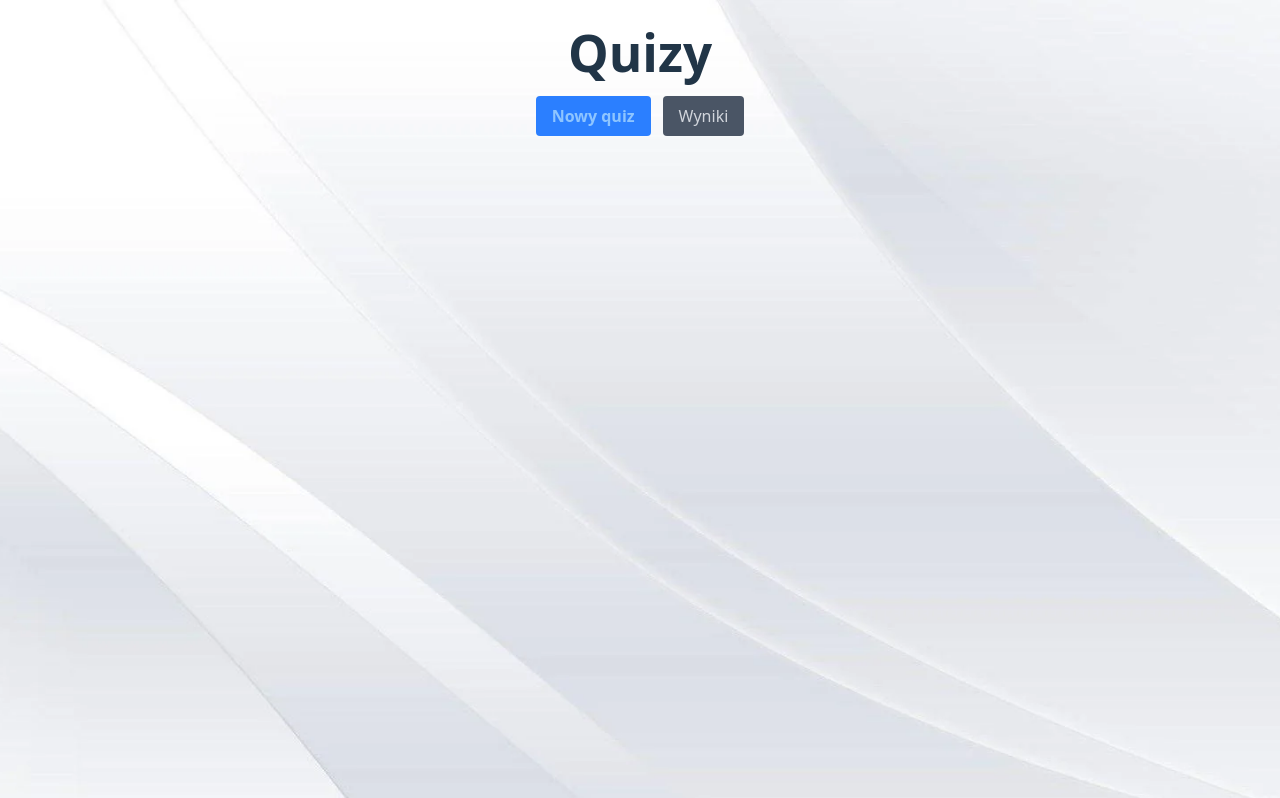
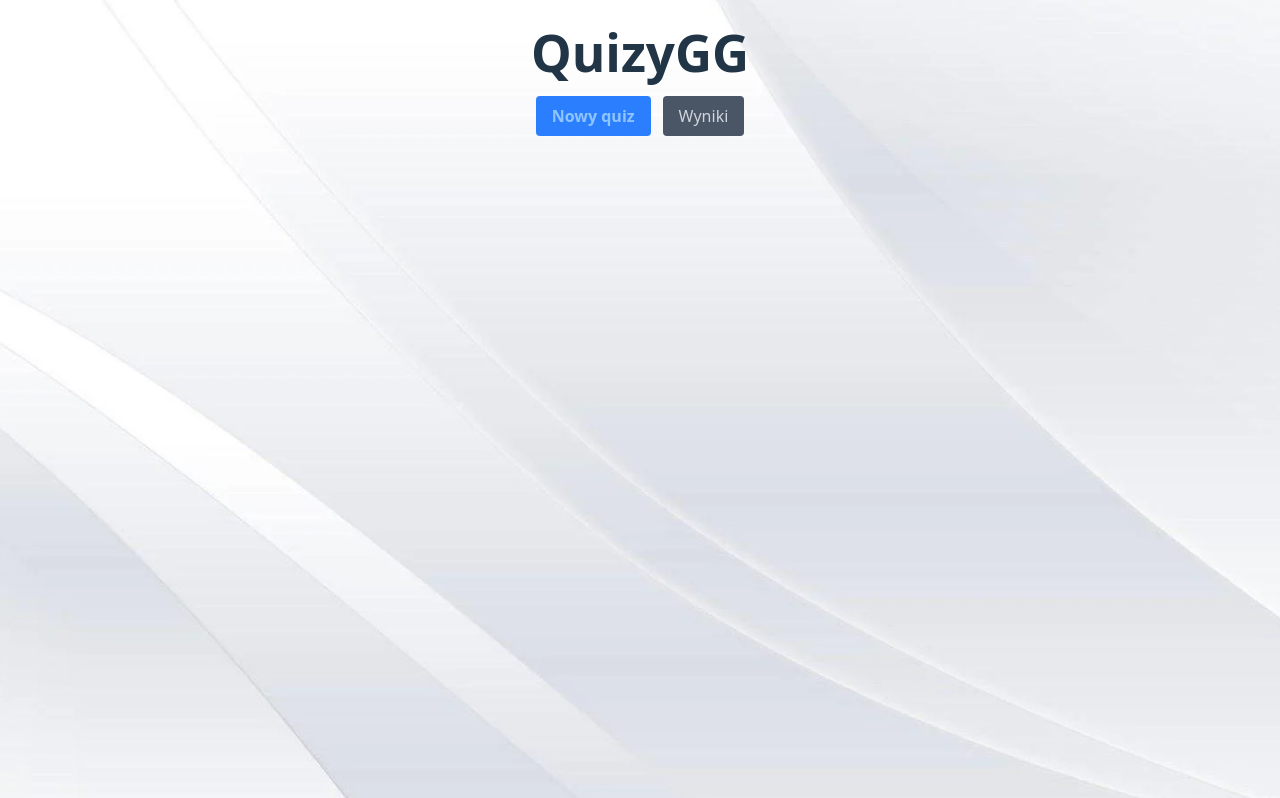
Before and after one commit to w1nned/quizygg, a React (Vite) app: page / in a window 1280 px wide. Shown: the top 798 px of the page. Built offline with nearby package versions, Linux system fonts and the light colour scheme.

Commit message:
savequizfix

```diff
--- a/src/components/QuizCreator.jsx
+++ b/src/components/QuizCreator.jsx
@@ -154,9 +154,8 @@ function QuizCreator() {
   };
 
   const saveQuiz = () => {
-    saveQuestion()
+  saveQuestion();
 
-    setQuestions(questions => {
   if (questions.length === 0 && !text) {
     alert("Dodaj przynajmniej jedno pytanie");
     return;
@@ -173,8 +172,6 @@ function QuizCreator() {
 
   saveQuizzes(quizzes);
   navigate("/");
-      return questions;
-    })
 };
 
   const saveStateToHistory = () => {
--- a/src/components/QuizList.jsx
+++ b/src/components/QuizList.jsx
@@ -20,7 +20,7 @@ function QuizList() {
 
   return (
       <div className="mx-auto w-fit flex flex-col items-center">
-        <h1 className="text-3xl font-bold mb-4 flex justify-center">Quizy</h1>
+        <h1 className="text-3xl font-bold mb-4 flex justify-center">QuizyGG</h1>
 
         <div className="mb-6 flex gap-3">
           <Link to="/create" className="bg-blue-500 text-blue-300 px-4 py-2 rounded font-bold hover:scale-110 hover:text-white transform duration-100">
```
Lines whose indentation alone changed are shown as unchanged.
